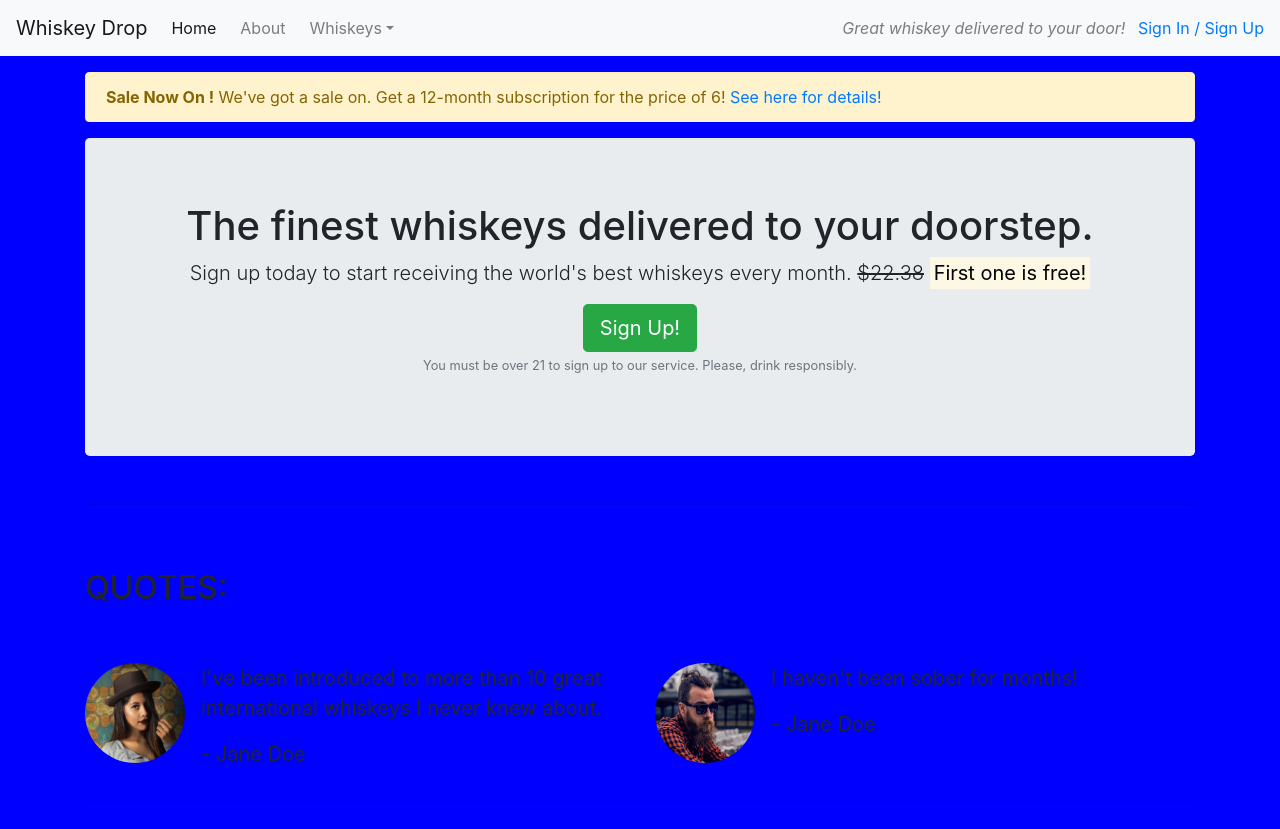
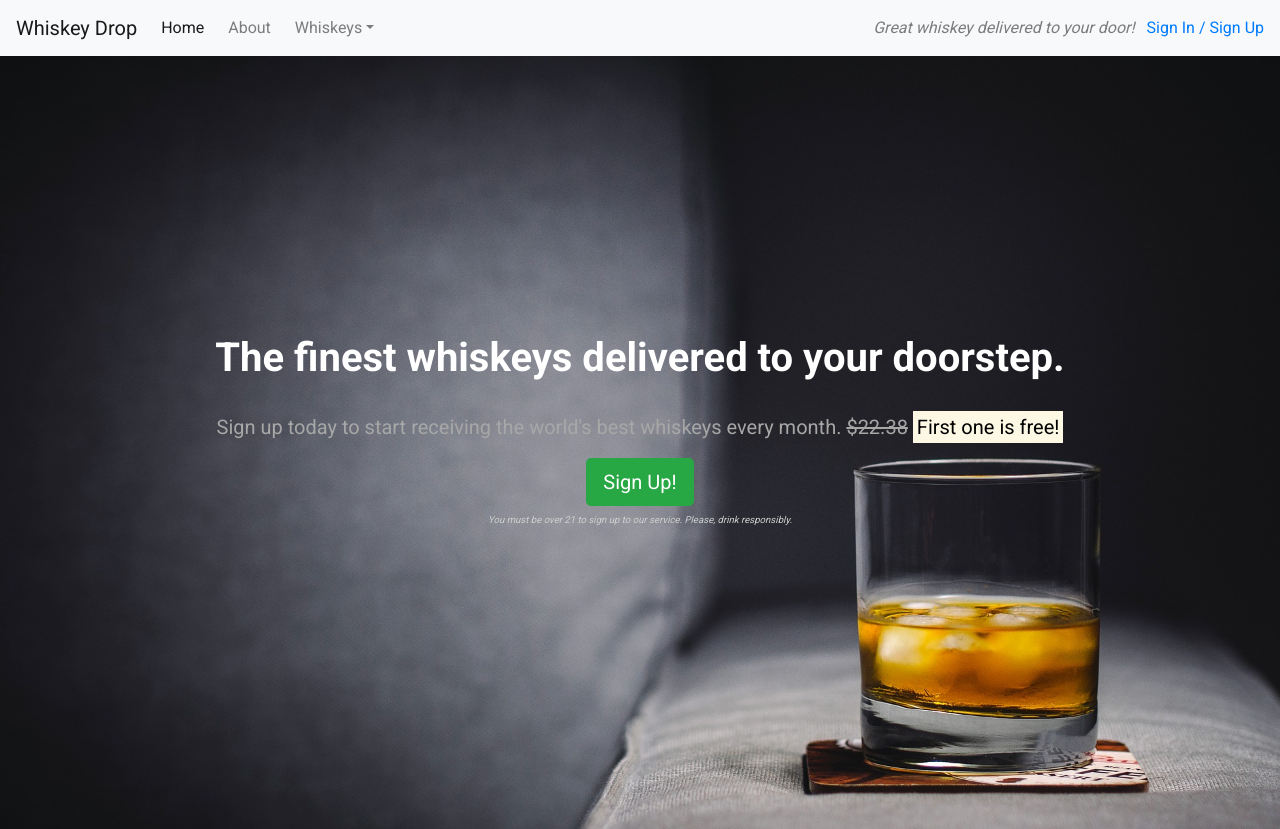
Before and after one commit to BobHerold/WhiskeyDrop, a plain HTML site: page index.html in a window 1280 px wide. Shown: the top 829 px of the page. Drawn offline with nearby package versions, Linux system fonts and the light colour scheme.

Commit message:
added styling to our callout

```diff
--- a/css/style.css
+++ b/css/style.css
@@ -1,3 +1,48 @@
 body {
-    background-color: blue;
+    font-family: 'Roboto', sans-serif;
 }
+
+.alert-container{}
+
+.callout-container{
+    height:100vh;
+
+     background: url("../images/whiskey-background.jpg") no-repeat bottom right fixed;
+  -webkit-background-size: cover;
+  -moz-background-size: cover;
+  -o-background-size: cover;
+  background-size: cover;
+
+  display: flex;
+  align-items: center;
+  justify-content: center;
+}
+
+.quotes-container{}
+
+.features-container{}
+
+.monthlyfavs-container{}
+
+/*Jumbotron*/
+
+.jumbotron {
+    background-color: transparent;
+}
+
+.jumbotron-header{
+    color: white;
+    font-weight: bold;
+    margin-bottom: 30px
+}
+.jumbotron .lead {
+     font-weight: 300;
+     color: #a7a7a7;
+ }
+
+
+.jumbotron small {
+    font-size: 60%;
+    font-style: italic;
+    color: #d0d0d0;
+}
--- a/index.html
+++ b/index.html
@@ -14,7 +14,8 @@
 		integrity="sha384-wfSDF2E50Y2D1uUdj0O3uMBJnjuUD4Ih7YwaYd1iqfktj0Uod8GCExl3Og8ifwB6" crossorigin="anonymous">
 	</script>
 	<script src="https://kit.fontawesome.com/a8c50cb660.js" crossorigin="anonymous"></script>
-    <link rel="stylesheet" href="css/style.css" type="text/css"/>
+	<link href="https://fonts.googleapis.com/css?family=Roboto:400,700&display=swap" rel="stylesheet">
+	<link rel="stylesheet" href="css/style.css" type="text/css" />
 </head>
 
 <body>
@@ -45,23 +46,22 @@
 				<a href="/login">Sign In / Sign Up</a>
 			</div>
 		</div>
-
 	</nav>
-	<article class="container mt-3">
-		<div class="row d-none d-sm-block">
-			<div class="col-12">
-				<div class="alert alert-warning">
-					<strong>Sale Now On !</strong> We've got a sale on. Get a 12-month subscription for the price of 6!
-					<a href="">See here for details!</a>
-				</div>
-
-			</div>
-		</div>
+     <!--<div class="container alert-container">-->
+    <!--    <div class="row d-none d-sm-block">-->
+    <!--        <div class="col-12">-->
+    <!--            <div class="alert alert-warning">-->
+    <!--                <strong>Sale Now On!</strong> We've got a sale on. Get a 12 month subscription for the price of 6! <a href="">See here for more details</a>-->
+    <!--            </div>-->
+    <!--        </div>-->
+    <!--    </div>-->
+    <!--</div>-->
+	<div class="container-fluid callout-container">
 		<!-- Callout -->
 		<div class="row">
 			<div class="col-12">
 				<section class="callout jumbotron text-center">
-					<h1>The finest whiskeys delivered to your doorstep.</h1>
+					<h1 class="jumbotron-header">The finest whiskeys delivered to your doorstep.</h1>
 					<p class="lead">Sign up today to start receiving the world's best whiskeys every month.
 						<s class="d-none d-sm-inline">$22.38</s>
 						<span class="d-inline d-sm-none"><br></span>
@@ -69,14 +69,14 @@
 					<button class="btn btn-success btn-lg" data-toggle="modal" data-target="#signUpModal">Sign Up!</button>
 					<p class="text-muted">
 						<small>You must be over 21 to sign up to our service. Please, drink responsibly. </small></p>
-			</div>
 				</section>
 			</div>
-
+		</div>
 		<!-- /.callout -->
-		<hr>
+	</div>
 
 	<!-- Quotes -->
+	<div class="container quotes-container">
 		<section class="quotes">
 			<div class="row">
 				<div class="col-12 my-5">
@@ -118,9 +118,10 @@
 
 		</section>
 		<!-- /.quotes -->
-		<hr>
+	</div>
 
 	<!-- Features -->
+	<div class="features-container">
 		<section class="features">
 			<div class="row">
 				<div class="col-12 my-5">
@@ -160,7 +161,10 @@
 			</div>
 		</section>
 		<!-- /.features -->
+	</div>
 
+	<!--Monthly Favorites-->
+	<div class="monthlyfavs-container">
 		<section class="monthly favorites">
 			<h2 class="text-uppercase">Monthly Favorites</h2>
 			<p>Top 5 whiskeys of the month</p>
@@ -204,11 +208,14 @@
 					</tr>
 			</table>
 		</section>
+	</div>
+	<!--/.Monthly Favorites-->
+
 	</tbody>
 	</table>
 
 	</section>
-	</article>
+
 
 	<div class="modal" tabindex="-1" role="dialog" id="signUpModal">
 		<div class="modal-dialog" role="document">
```
Lines whose indentation alone changed are shown as unchanged.
